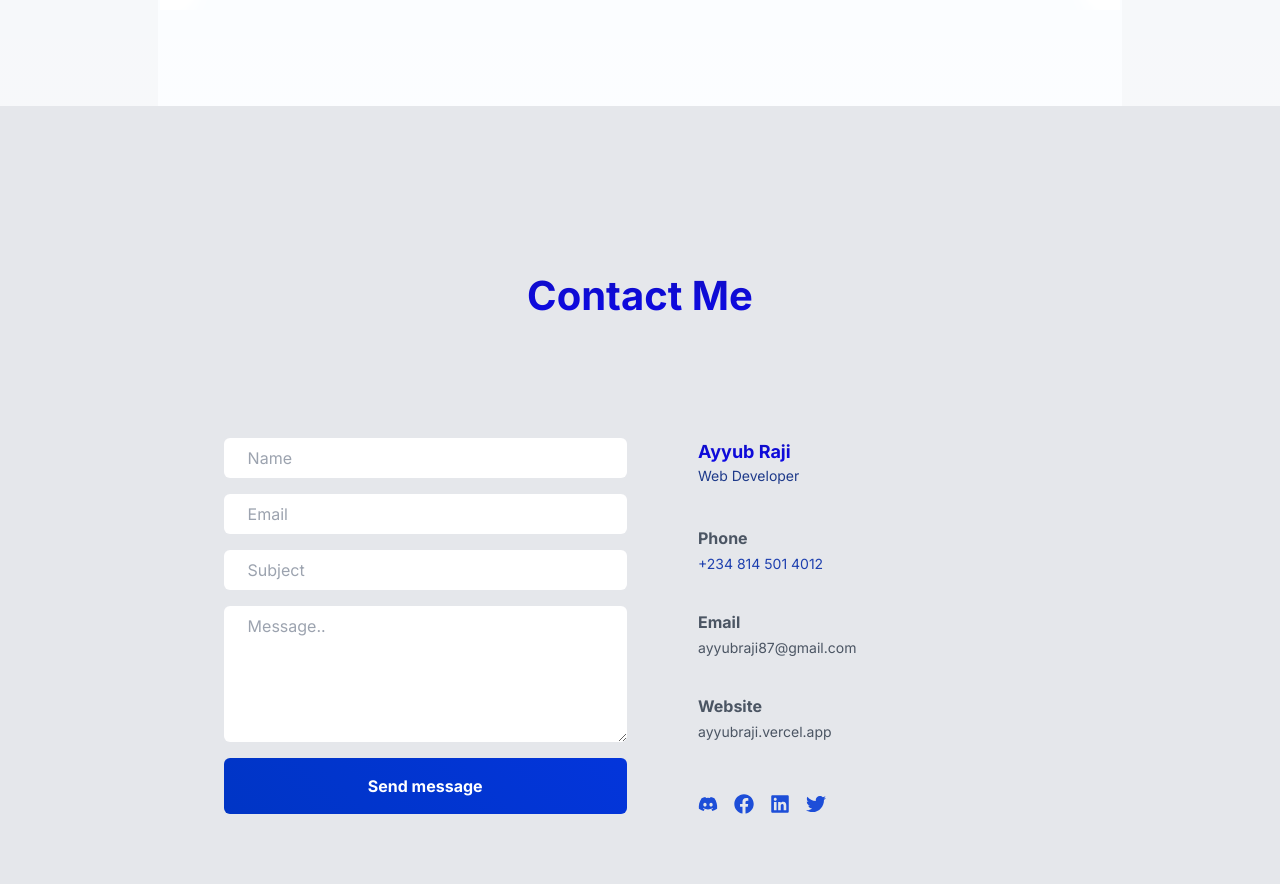
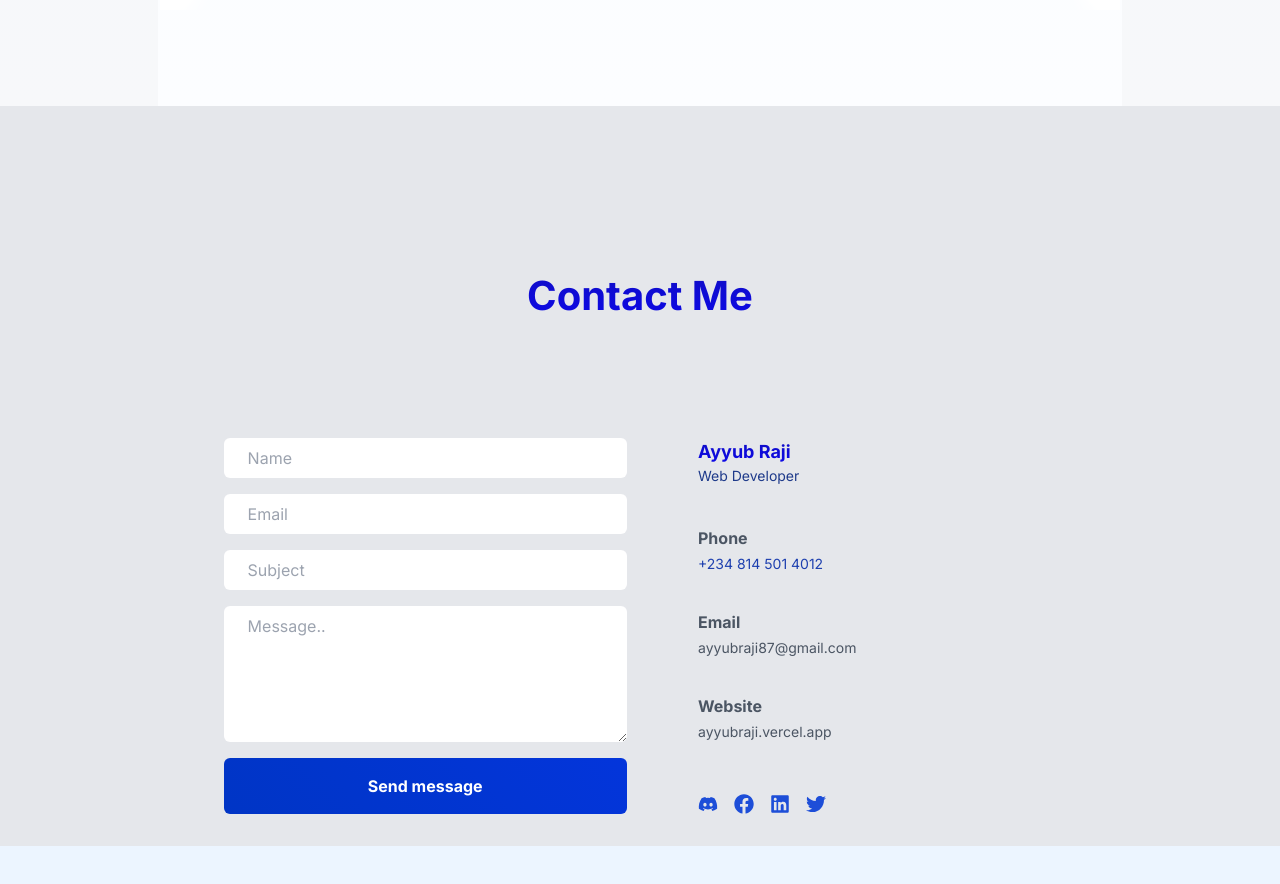
Before and after one commit to raji-ayyub/ayyub-raji-portfolio, a Next.js app: page / in a window 1280 px wide. Shown: the part 3816-4700 px from the top of the page. After the commit the page ends 4662 px from the top, so only its background shows below. Built offline with nearby package versions, Linux system fonts and the light colour scheme; no server answers.

Commit message:
Feat: Implement Contact form submission handling

```diff
--- a/app/components/Footer.tsx
+++ b/app/components/Footer.tsx
@@ -57,7 +57,7 @@ const Footer: React.FC = () => {
 
 
   return (
-    <div id='contact' className={`  relative w-full  text-gray-600 transition  px-4 md:px-[12rem] py-[6rem] bg-gray-200 `}>
+    <div id='contact' className={`  relative w-full  text-gray-600 transition  px-4 md:px-[12rem] py-[6rem] pb-[2rem] bg-gray-200 `}>
 
 
       <div className='hidden md:hidden  flex-row justiify-between w-full h-full absolute z-10 overflow-hidden top-0 left-0'>
@@ -127,7 +127,7 @@ const Footer: React.FC = () => {
               className="submit  py-4 text-white font-bold rounded-md bg-grad"
             />
 
-            {submitted && <p className='text-blue-600 text-sm'>Thank you for your message! We'll get back to you soon.</p>}
+            {submitted && <p className='text-blue-600 text-sm'>Thanks for your message! We will get back to you soon.</p>}
             {error && <p className='text-red-600 text-sm'>{error}</p>}
         </form>
 
--- a/package.json
+++ b/package.json
@@ -10,12 +10,13 @@
   },
   "dependencies": {
     "firebase": "^10.14.0",
-    "next": "14.2.7",
+    "next": "^14.2.13",
     "react": "^18",
     "react-dom": "^18",
     "react-icons": "^5.3.0",
     "react-slick": "^0.30.2",
     "react-swiper": "^0.1.5",
+    "sharp": "^0.33.5",
     "slick-carousel": "^1.8.1",
     "swiper": "^11.1.14"
   },
```
Also changed, not shown: 1 other file (tests, documents, lock files or other folders).
